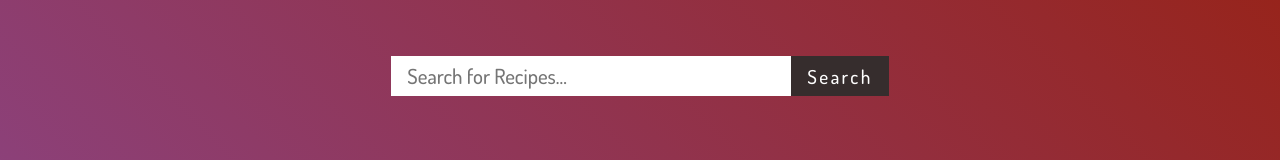
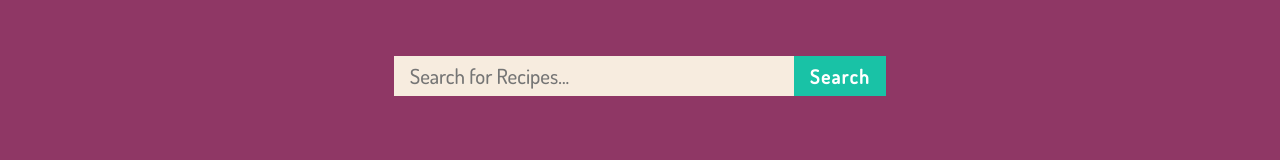
Before and after one commit to mor-solomonov/recipe-app, a React (Create React App) app: page / in a window 1280 px wide. Shown: the top 160 px of the page. Built offline with nearby package versions, Linux system fonts and the light colour scheme; no server answers; a web font is replaced by a local one.

Commit message:
changed backgrounds and button

```diff
--- a/src/App.css
+++ b/src/App.css
@@ -2,13 +2,13 @@ h1 {
   font-family: 'Sansita Swashed', cursive;
   margin-top: 2.5rem;
   margin-bottom: 2em;
-  color: rgb(61, 60, 60);
+  color: rgb(51, 51, 51);
 }
 ul {
   margin-top: 2rem;
   margin-bottom: 3rem;
   font-family: 'Dosis', sans-serif;
-  color: rgb(109, 109, 109);
+  color: rgb(54, 54, 54);
   line-height: 1.7rem;
   font-size: 1.2rem;
   list-style-type: disc;
@@ -26,7 +26,7 @@ p {
 }
 .App {
   min-height: 100vh;
-  background-image: linear-gradient(45deg, #874da2 0%, #97241c 100%);
+  background-color: rgb(143, 55, 101);
 }
 
 .search-form {
@@ -43,7 +43,7 @@ p {
   height: 40px;
   font-size: 1.3rem;
   font-family: 'Dosis', sans-serif;
-  background-color: white;
+  background-color: rgb(247, 236, 223);
 }
 
 input.search-bar:focus {
@@ -60,15 +60,15 @@ input.search-bar[type='text'] {
 }
 
 .search-button {
-  background-color: rgb(54, 45, 45);
+  background-color: rgb(25, 194, 166);
   border: none;
   padding: 0rem 1rem;
   font-size: 1.2rem;
-  font-weight: 500;
-  color: rgb(255, 255, 255);
+  font-weight: 600;
+  color: white;
   height: 40px;
   font-family: 'Dosis', sans-serif;
-  letter-spacing: 0.15rem;
+  letter-spacing: 0.1rem;
 }
 
 .recipes {
@@ -85,3 +85,9 @@ input.search-bar[type='text'] {
   margin-right: auto;
   padding-bottom: 3rem;
 }
+
+@media screen and (max-width: 1900px) {
+  recipes_container {
+    width: none;
+  }
+}
--- a/src/recipe.module.css
+++ b/src/recipe.module.css
@@ -1,14 +1,13 @@
 .recipe {
-  border-radius: 7px;
-  box-shadow: 0px 5px 10px rgb(71, 71, 71);
+  box-shadow: 0px 5px 20px rgb(71, 71, 71);
   margin-bottom: 6rem;
   margin-top: 1rem;
   display: flex;
   padding: 10px 20px;
   flex-direction: column;
   justify-content: space-around;
-  background-color: white;
-  border: rgb(99, 98, 98) solid 3px;
+  background-color: rgb(247, 236, 223);
+
   align-items: center;
   width: 40%;
 }
@@ -17,9 +16,10 @@
   width: 200px;
   height: 200px;
   border-radius: 50%;
-  border: rgb(99, 98, 98) solid 4px;
+  border: rgb(70, 73, 72) solid 3px;
   margin-bottom: 4rem;
   margin-top: 2rem;
+  box-shadow: 0px 5px 20px rgb(71, 71, 71);
 }
 
 @media screen and (max-width: 1736px) {
```
